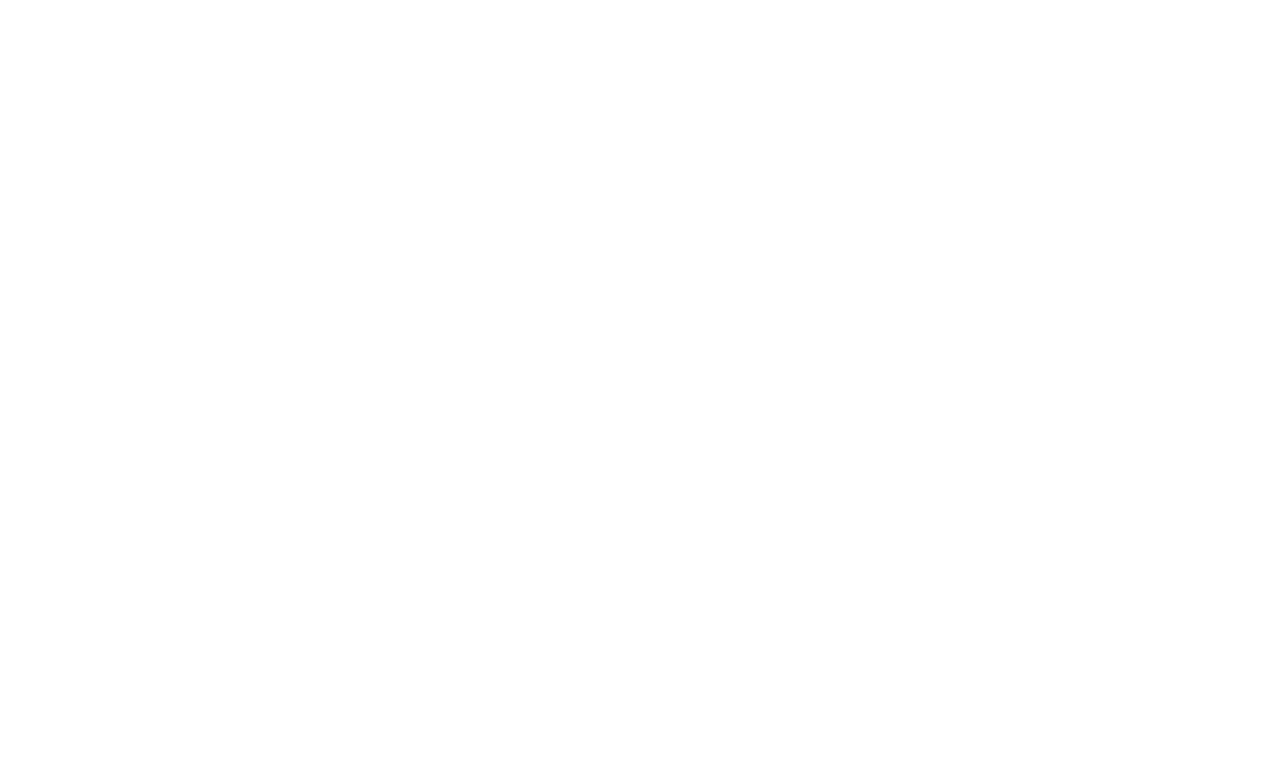
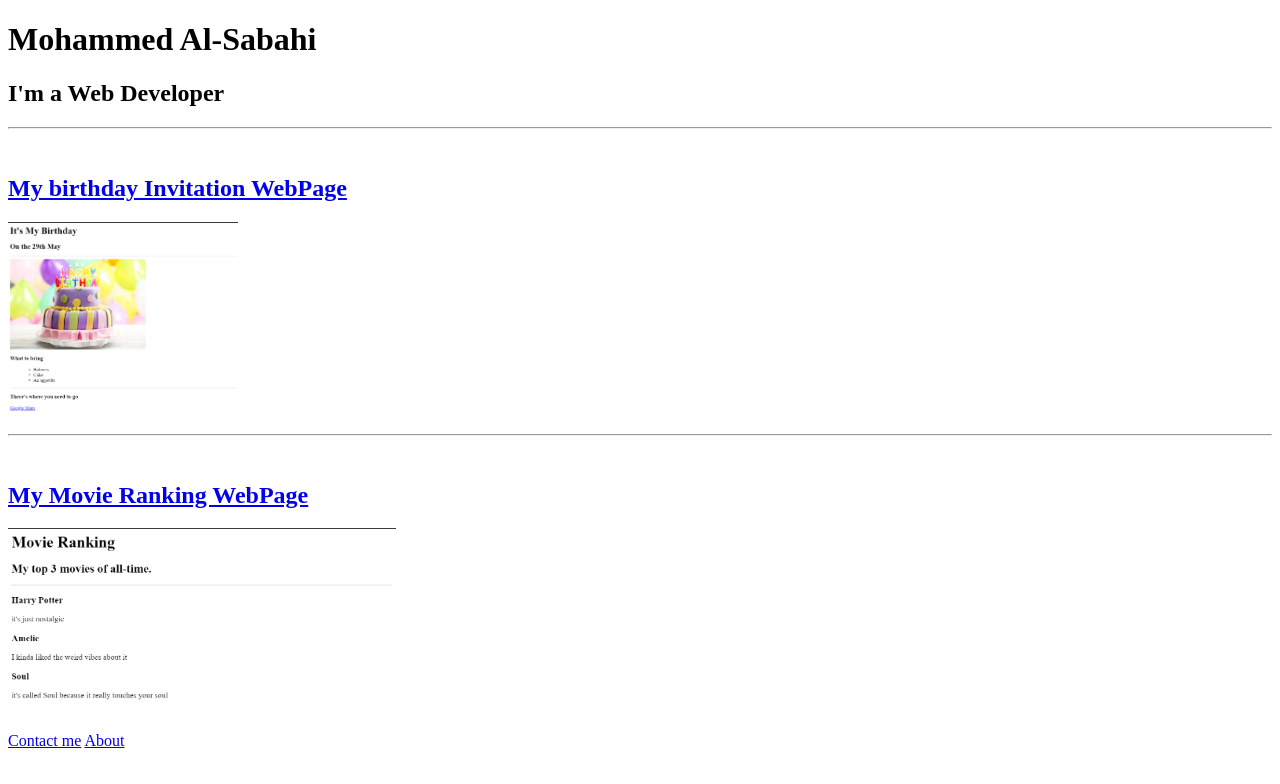
Before and after one commit to mosaba7i/html-portfolio, a plain HTML site: page index.html in a window 1280 px wide. Drawn offline with Linux system fonts and the light colour scheme.

Commit message:
index.html

```diff
--- a/index.html
+++ b/index.html
@@ -1,5 +1,26 @@
 <!-- TODO 1: Create the HTML Boilerplate -->
-
+<!DOCTYPE html>
+<html lang="en">
+<head>
+    <meta charset="UTF-8">
+    <meta name="viewport" content="width=device-width, initial-scale=1.0">
+    <title>MoBits</title>
+</head>
+<body>
+    <h1>Mohammed Al-Sabahi</h1>
+    <h2>I'm a Web Developer</h2>
+    <hr />
+    <br />
+    <a href="./public/birthday-invite.html"><h2>My birthday Invitation WebPage</h2></a>
+    <img src="./assets/images/birthday-invite.png" height = "200" />
+    <hr />
+    <br />
+    <a href="./public/movie-ranking.html"><h2>My Movie Ranking WebPage</h2></a>
+    <img src="./assets/images/movie-ranking.png" height="200" />
+    <br />
+    <a href ="./public/contact.html">Contact me</a> <a href ="./public/about.html">About</a>
+</body>
+</html>
 <!-- TODO 2: Add Your previous projects' HTML into the public folder -->
 
 <!-- TODO 3: Take screenshots of your project previews and add the images to the images folder -->
```
